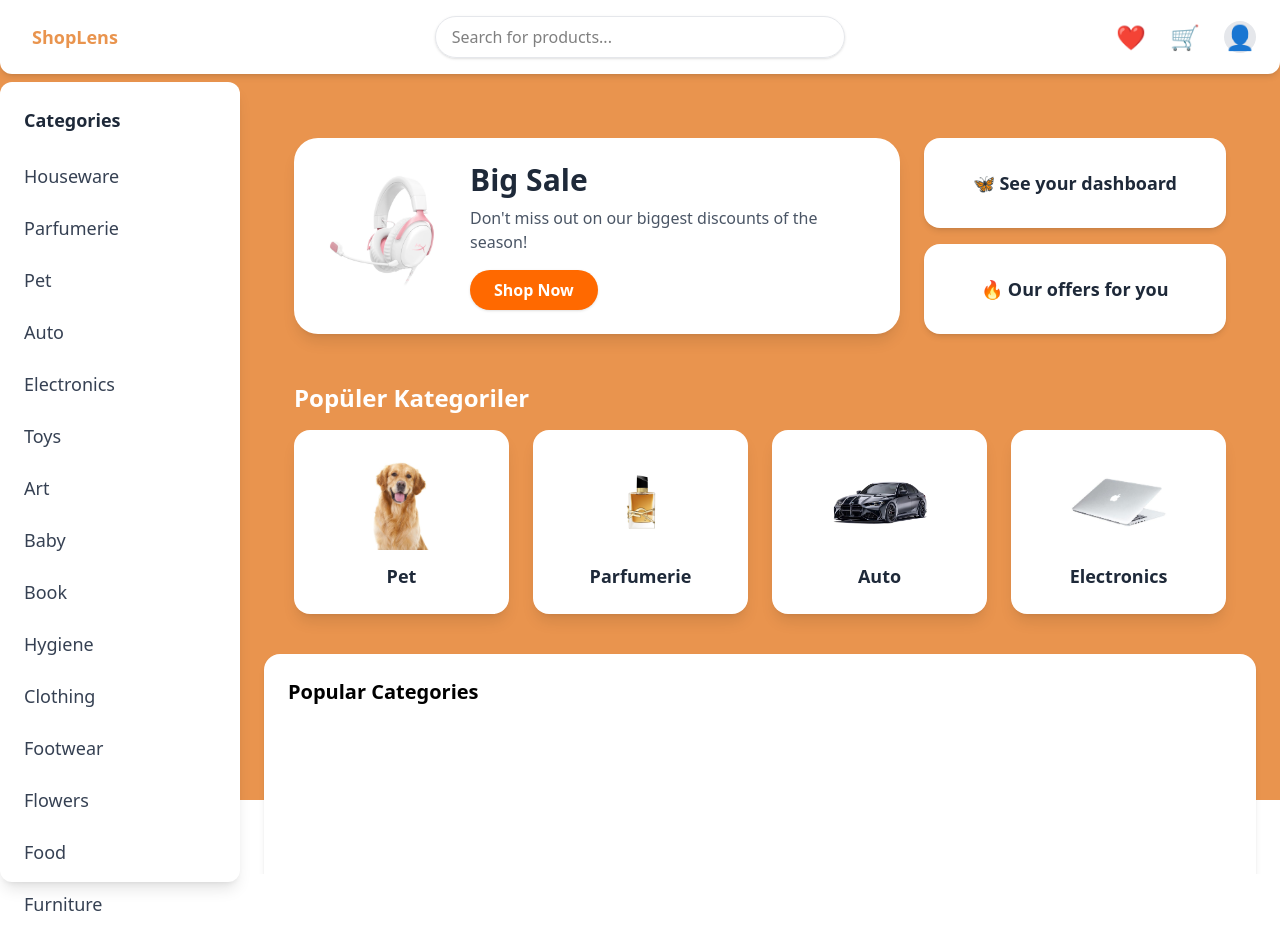
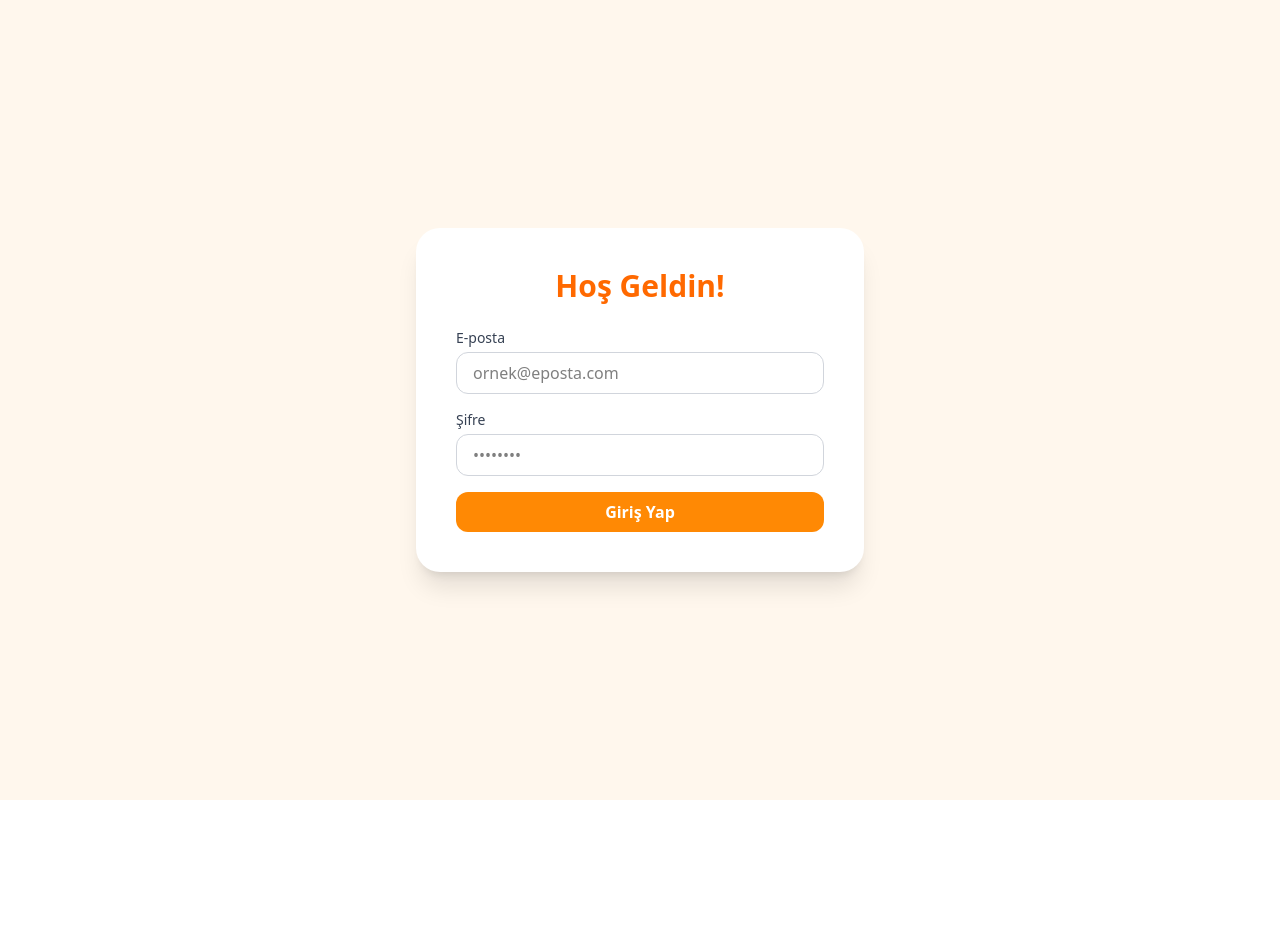
Before and after one commit to begumaygun/smart-shopping-system, a React (Vite) app in the folder frontend/shoplens-frontend/: page /login in a window 1280 px wide. After the commit the page ends 800 px from the top, so only its background shows below. Built offline with nearby package versions, Linux system fonts and the light colour scheme; no server answers.

Commit message:
Basic login page

```diff
--- a/frontend/shoplens-frontend/package.json
+++ b/frontend/shoplens-frontend/package.json
@@ -15,6 +15,7 @@
     "react": "^19.0.0",
     "react-dom": "^19.0.0",
     "react-icons": "^5.5.0",
+    "react-router-dom": "^7.6.0",
     "recharts": "^2.15.3",
     "tailwindcss": "^4.1.5"
   },
--- a/frontend/shoplens-frontend/src/App.jsx
+++ b/frontend/shoplens-frontend/src/App.jsx
@@ -1,10 +1,16 @@
 
 import React from 'react';
+import { BrowserRouter as Router, Routes, Route } from 'react-router-dom';
 import HomePage from './pages/HomePage';
+import LoginPage from './pages/LoginPage';
 function App() {
   return (
-
-      <HomePage />
+    <Router>
+      <Routes>
+        <Route path='/' element={<HomePage />} />
+        <Route path='/login' element={<LoginPage />} />
+      </Routes>
+    </Router>
 
   );
 }
--- a/frontend/shoplens-frontend/src/components/PromoBanner.jsx
+++ b/frontend/shoplens-frontend/src/components/PromoBanner.jsx
@@ -22,7 +22,7 @@ const PromoBanner = () => (
         </div>
       </div>
 
-      {/* Sağdaki küçük kutular */}
+      {/* Sağdaki kutular */}
       <div className="flex flex-col gap-4 w-full lg:w-1/3">
         <div className="bg-white rounded-2xl shadow-md p-6 flex items-center justify-center cursor-pointer h-full text-center">
           <p className="text-lg font-semibold text-gray-800">🦋 See your dashboard</p>
--- a/frontend/shoplens-frontend/src/components/Topbar.jsx
+++ b/frontend/shoplens-frontend/src/components/Topbar.jsx
@@ -1,6 +1,9 @@
 import React from 'react'
+import { useNavigate } from 'react-router-dom';
+
 
 export default function Topbar() {
+  const navigate = useNavigate();
   return (
     <div className='flex-1' >
       <header className="w-full bg-white shadow-md rounded-b-xl px-6 py-4 grid grid-cols-3 items-center sticky top-0 z-10">
@@ -22,7 +25,10 @@ export default function Topbar() {
   <div className="flex justify-end items-center gap-6 text-2xl">
     <button title="Favorites" className="hover:text-orange-500 transition-colors">❤️</button>
     <button title="Cart" className="hover:text-orange-500 transition-colors">🛒</button>
-    <button title="User" className="hover:text-orange-500 transition-colors">
+    <button title="User"
+        onClick={() => navigate('/login')}
+        className="hover:text-orange-500 transition-colors"
+      >
       <span className=" w-8 h-8 rounded-full bg-gray-200 flex items-center justify-center">👤</span>
     </button>
   </div>
--- a/frontend/shoplens-frontend/src/pages/HomePage.jsx
+++ b/frontend/shoplens-frontend/src/pages/HomePage.jsx
@@ -6,6 +6,7 @@ import TopCategoriesChart from "../components/TopCategoriesChart";
 
 
 const HomePage = () => (
+
   <div className=" bg-[#e9944e] " style={{ height: "100vh" }}>
   <Topbar/>
   <div className="flex h-full">
--- /dev/null
+++ b/frontend/shoplens-frontend/src/pages/LoginPage.jsx
@@ -0,0 +1,47 @@
+import React from 'react';
+
+const LoginPage = () => {
+  return (
+    <div className="min-h-screen flex flex-col items-center justify-center bg-orange-50 px-4">
+      <div className="bg-white shadow-xl rounded-3xl p-10 w-full max-w-md space-y-6">
+        <div className="text-center">
+          <h1 className="text-3xl font-bold text-orange-500">Hoş Geldin!</h1>
+
+        </div>
+
+        <form className="space-y-4">
+          <div>
+            <label className="block text-sm font-medium text-gray-700">E-posta</label>
+            <input
+              type="email"
+              placeholder="ornek@eposta.com"
+              className="mt-1 w-full px-4 py-2 border border-gray-300 rounded-xl focus:outline-none focus:ring-2 focus:ring-orange-400"
+            />
+          </div>
+
+          <div>
+            <label className="block text-sm font-medium text-gray-700">Şifre</label>
+            <input
+              type="password"
+              placeholder="••••••••"
+              className="mt-1 w-full px-4 py-2 border border-gray-300 rounded-xl focus:outline-none focus:ring-2 focus:ring-orange-400"
+            />
+          </div>
+
+          <button
+            type="submit"
+            className="w-full bg-orange-400 text-white py-2 rounded-xl font-semibold hover:bg-orange-500 transition"
+          >
+            Giriş Yap
+          </button>
+        </form>
+
+        {/*<p className="text-sm text-center text-gray-600">
+          Hesabın yok mu? <a href="#" className="text-orange-500 font-semibold hover:underline">Kayıt ol</a>
+        </p>*/}
+      </div>
+    </div>
+  );
+};
+
+export default LoginPage;
```
Also changed, not shown: 1 other file (tests, documents, lock files or other folders).
